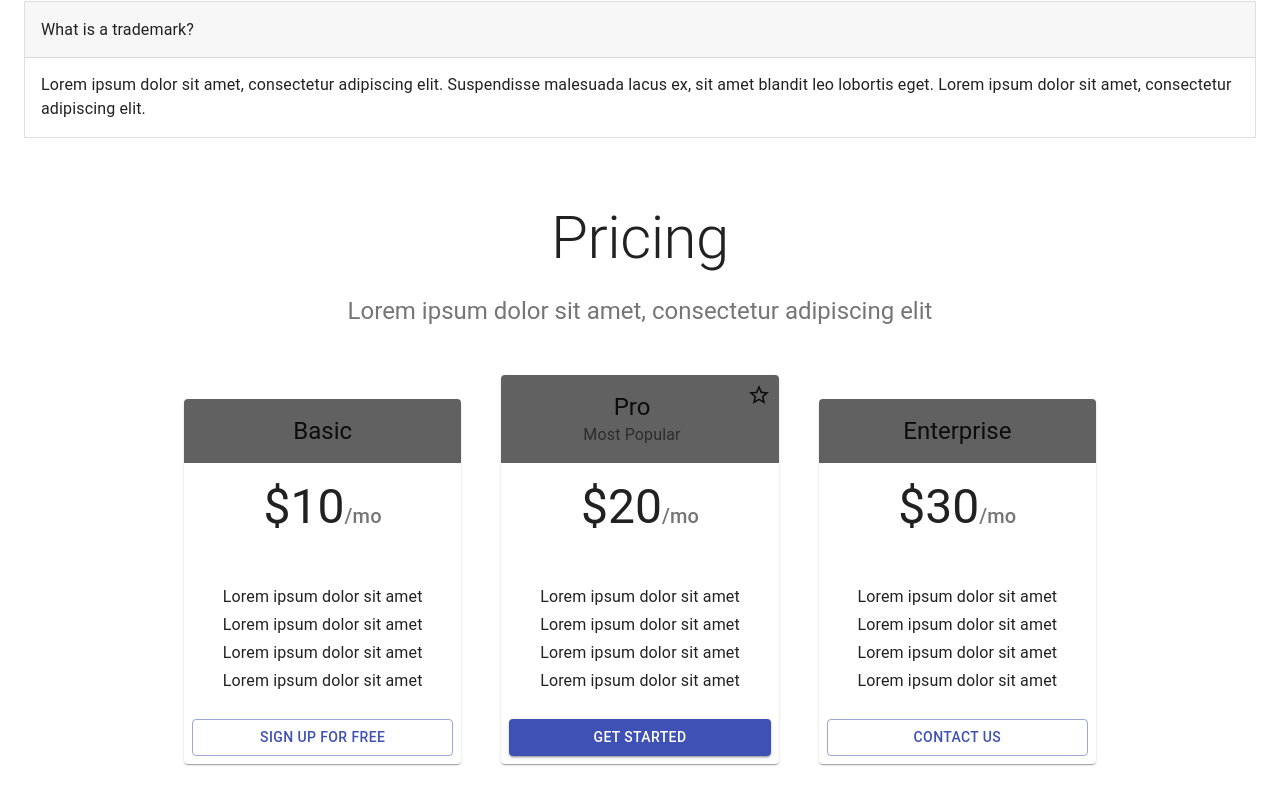
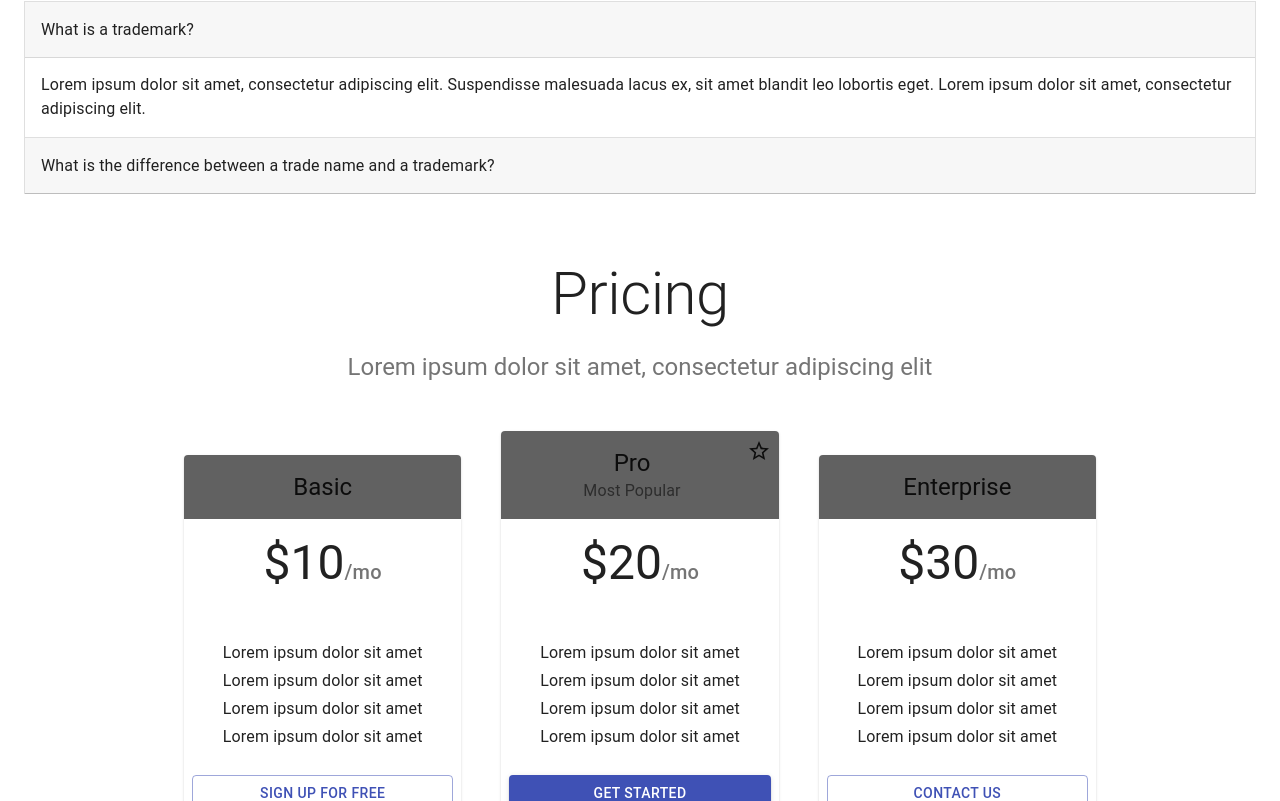
Before and after one commit to BCIT-SSD-2020-21/industry-project-checkmarks, a React (Create React App) app: page / in a window 1280 px wide. Shown: the part 1784-2585 px from the top of the page. Built offline with nearby package versions, Linux system fonts and the light colour scheme; no server answers.

Commit message:
add second panel

```diff
--- a/src/components/LandingPage/Faq.js
+++ b/src/components/LandingPage/Faq.js
@@ -105,6 +105,17 @@ export default function Faq() {
                     </Typography>
                 </AccordionDetails>
             </Accordion>
+            <Accordion square expanded={expanded === 'panel2'} onChange={handleChange('panel2')}>
+                <AccordionSummary aria-controls="panel2d-content" id="panel2d-header">
+                    <Typography>What is the difference between a trade name and a trademark?</Typography>
+                </AccordionSummary>
+                <AccordionDetails>
+                    <Typography>
+                        Lorem ipsum dolor sit amet, consectetur adipiscing elit. Suspendisse malesuada lacus ex, sit amet blandit leo lobortis eget. Lorem ipsum dolor sit amet, consectetur adipiscing
+                        elit.
+                    </Typography>
+                </AccordionDetails>
+            </Accordion>
         {/* </div> */}
         </Container>
     </React.Fragment>
```
